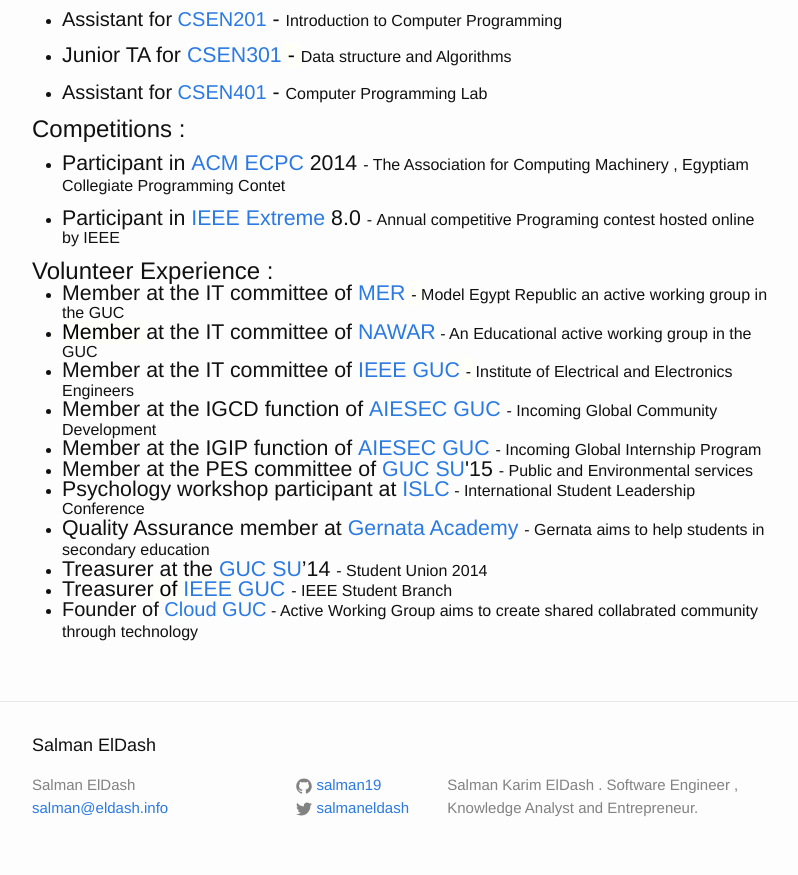
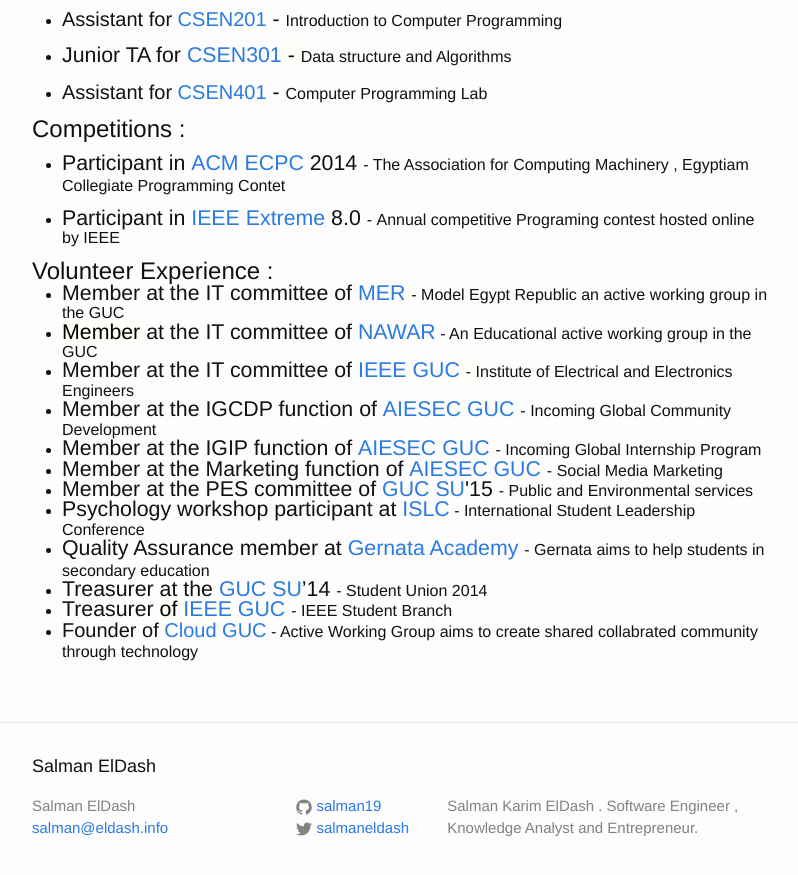
Before and after one commit to salman19/salman19.github.io, a Jekyll site: the page built from resume.md, in a window 1280 px wide and 900 px high, scrolled down 1173 px. Shown: the top 875 px of the window, without its empty margins (238-1036 px from the left). Built offline with Jekyll 4.4.1, drawn with Linux system fonts in a browser that asks for light colours; some web fonts are replaced.

Commit message:
adding AIESEC GUC Marketing

```diff
--- a/resume.md
+++ b/resume.md
@@ -133,8 +133,9 @@
     <li style="margin-bottom: 0in; line-height: 18.3999996185303px;"><font style="font-size: 16pt;">Member at the IT committee of&nbsp;<a href="https://www.facebook.com/MERGUCian">MER</a></font><font color="#000000"><font style="font-size: 16pt;"><span style="background: rgb(255, 255, 249);">&nbsp;<span style="font-size: 16px;">-&nbsp;</span></span></font></font><span style="font-size: 16px;">Model Egypt Republic an active working group in the GUC</span></li>
     <li style="margin-bottom: 0in; line-height: 18.3999996185303px;"><font color="#000000"><font style="font-size: 16pt;"><span style="background: rgb(255, 255, 249);">Member&nbsp;</span></font></font><font style="font-size: 16pt;">at the IT committee of&nbsp;<a href="https://www.facebook.com/Project.Nawwar">NAWAR</a></font>&nbsp;<span style="font-size: 16px;">- An Educational active working group in the GUC</span></li>
     <li style="margin-bottom: 0in; line-height: 18.3999996185303px;"><font style="font-size: 16pt;">Member at the IT committee of&nbsp;<a href="https://www.facebook.com/IEEE.GUC.SB">IEEE GUC</a></font><font color="#000000"><font style="font-size: 16pt;"><span style="background: rgb(255, 255, 249);">&nbsp;<span style="font-size: 16px;">-&nbsp;</span></span></font></font><span style="font-size: 16px;">Institute of Electrical and Electronics Engineers</span></li>
-    <li style="margin-bottom: 0in; line-height: 18.3999996185303px;"><font style="font-size: 16pt;">Member at the IGCD function of&nbsp;<a href="https://www.facebook.com/AIESECGUC?fref=ts">AIESEC GUC</a>&nbsp;<span style="font-size: 16px;">-&nbsp;</span></font><span style="font-size: 16px;">Incoming Global Community Development</span></li>
+    <li style="margin-bottom: 0in; line-height: 18.3999996185303px;"><font style="font-size: 16pt;">Member at the IGCDP function of&nbsp;<a href="https://www.facebook.com/AIESECGUC?fref=ts">AIESEC GUC</a>&nbsp;<span style="font-size: 16px;">-&nbsp;</span></font><span style="font-size: 16px;">Incoming Global Community Development</span></li>
     <li style="margin-bottom: 0in; line-height: 18.3999996185303px;"><font style="font-size: 16pt;">Member at the IGIP function of&nbsp;</font><a href="http://www.aiesecguc.com/"><font style="font-size: 16pt;">AIESEC GUC</font></a><font style="font-size: 16pt;">&nbsp;<span style="font-size: 16px;">-&nbsp;</span></font><span style="font-size: 16px;">Incoming Global Internship Program</span></li>
+    <li style="margin-bottom: 0in; line-height: 18.3999996185303px;"><font style="font-size: 16pt;">Member at the Marketing function of&nbsp;</font><a href="http://www.aiesecguc.com/"><font style="font-size: 16pt;">AIESEC GUC</font></a><font style="font-size: 16pt;">&nbsp;<span style="font-size: 16px;">-&nbsp;</span></font><span style="font-size: 16px;">Social Media Marketing</span></li>
     <li style="margin-bottom: 0in; line-height: 18.3999996185303px;"><font style="font-size: 16pt;">Member at the PES committee of&nbsp;</font><font style="font-size: 16pt;"><a href="https://www.facebook.com/gucsu">GUC SU</a>'15</font><font style="font-size: 16pt;">&nbsp;<span style="font-size: 16px;">-&nbsp;</span></font><span style="font-size: 16px;">Public and Environmental services</span></li>
     <li style="margin-bottom: 0in; line-height: 18.3999996185303px;"><font style="font-size: 16pt;">Psychology workshop participant at&nbsp;</font><a href="http://www3.aucegypt.edu:8090/islc/about"><font style="font-size: 16pt;">ISLC</font></a>&nbsp;<span style="font-size: 16px;">- International Student Leadership Conference</span></li>
     <li style="margin-bottom: 0in; line-height: 18.3999996185303px;"><font style="font-size: 16pt;">Quality Assurance member at&nbsp;<a href="https://www.youtube.com/channel/UCyxr7rYpq0r4dkUG520zYwg">Gernata Academy</a>&nbsp;<span style="font-size: 16px;">- Gernata aims to help students in secondary education</span></font></li>
```
